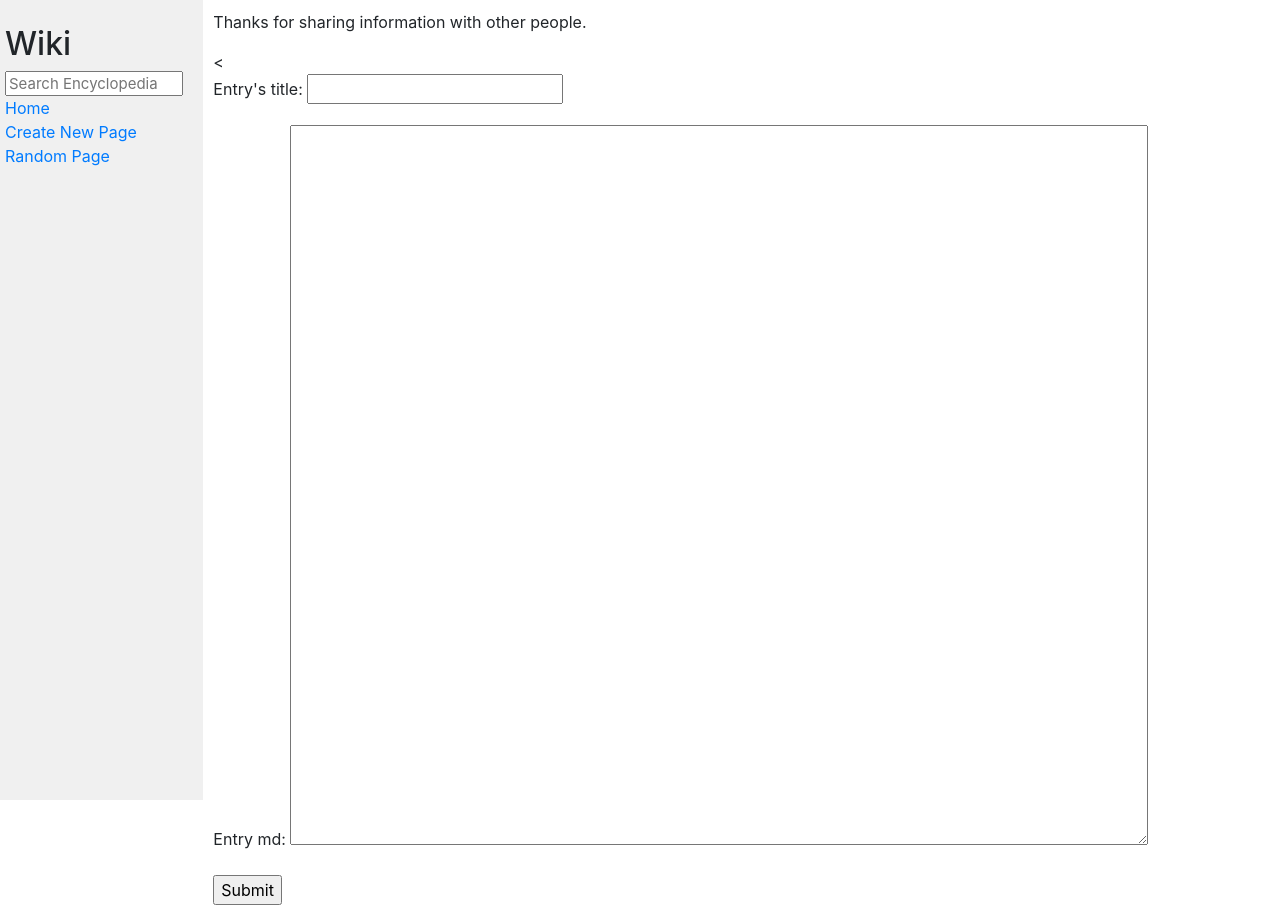
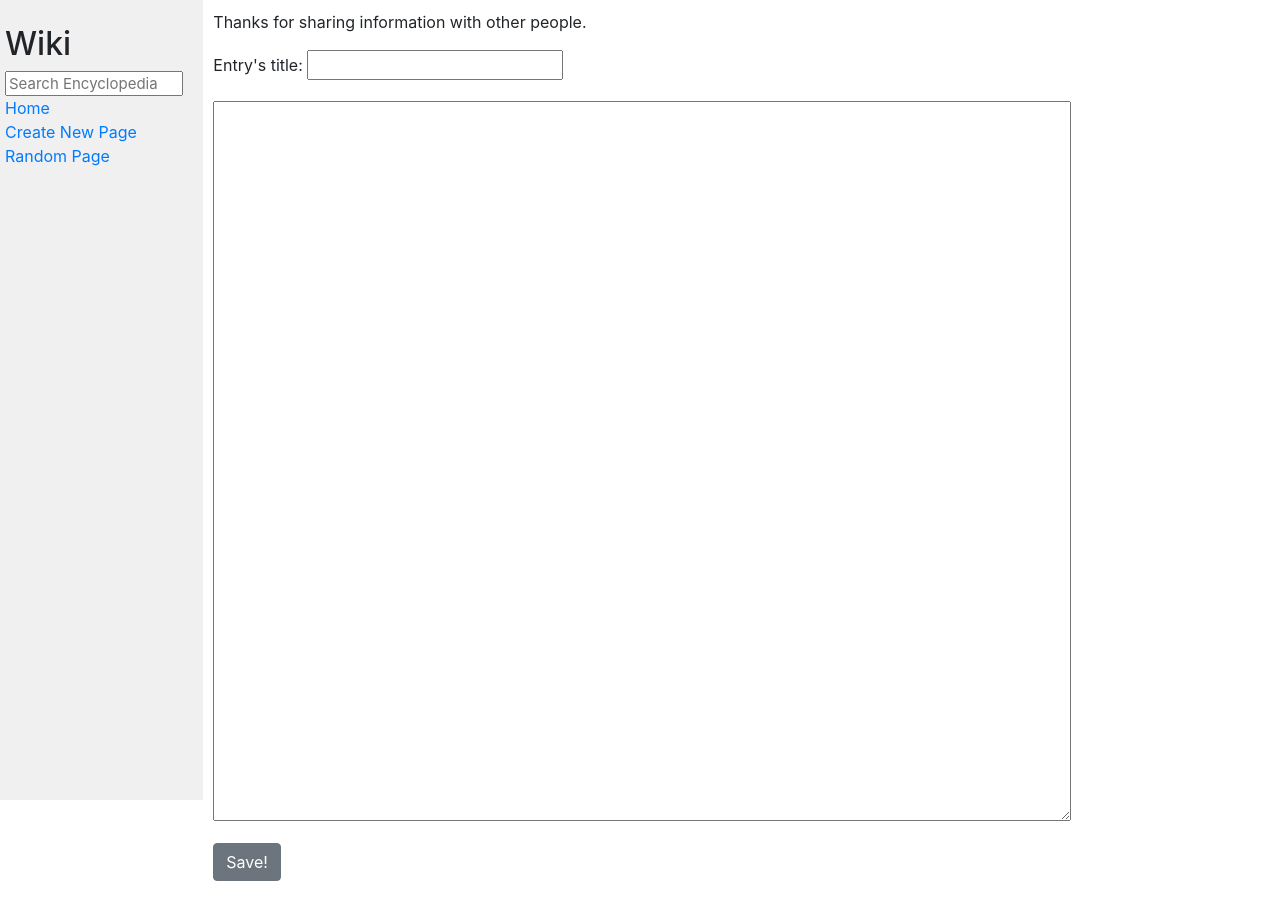
Before and after one commit to LeandroBurioni/CS50-web, a Django app: page /new/ in a window 1280 px wide. After the commit the page ends 881 px from the top, so only its background shows below. Run offline with Django 3.2, Linux system fonts and the light colour scheme; some libraries are stand-ins or nearby versions.

Commit message:
aesthetic

```diff
--- a/encyclopedia/templates/encyclopedia/edit.html
+++ b/encyclopedia/templates/encyclopedia/edit.html
@@ -7,9 +7,8 @@
 {% block body %}
 
     <p>Thanks for add information about {{ title }}</p>
-    <form action="{% url 'encyclopedia:edit' title %}" method="POST">
-        <textarea name="textarea" style="width: 80%; height: 500px;">{{ entry_md |safe}}</textarea>
-        <button type="submit">Save!</button>
+    <form action="{% url 'encyclopedia:edit' title %}" method="POST"><textarea name="textarea" style="width: 80%; height: 500px;">{{entry_md}}</textarea>
+        <button class="btn btn-secondary" type="submit">Save!</button>
         {% csrf_token %}
     </form>
     {% endblock %}
--- a/encyclopedia/templates/encyclopedia/entry.html
+++ b/encyclopedia/templates/encyclopedia/entry.html
@@ -6,5 +6,5 @@
 
 {% block body %}
     {{ entry_html |safe }}
-    <a href="{% url 'encyclopedia:edit' entry_title%}"><input type="button" value="Edit"></a>
+    <a href="{% url 'encyclopedia:edit' entry_title%}"><input class="btn btn-secondary rounded" type="button" value="Edit"></a>
 {% endblock %}
--- a/encyclopedia/templates/encyclopedia/new.html
+++ b/encyclopedia/templates/encyclopedia/new.html
@@ -6,10 +6,12 @@
 
 {% block body %}
 <p> Thanks for sharing information with other people.</p>
+    <div class="form-group">
     <form action="{% url 'encyclopedia:new' %}" method="POST">
         {% csrf_token %}
-        < {{ form.as_p }}
-        <input type="submit">
+        {{ form.as_p }}
+        <input class="btn btn-secondary" type="submit" value="Save!">
     </form>
+    </div>
 
 {% endblock %}
--- a/encyclopedia/views.py
+++ b/encyclopedia/views.py
@@ -26,7 +26,7 @@ def rand(request):
 
 class NewEntryForm(forms.Form):
     title = forms.CharField(label="Entry's title")
-    entry_md = forms.CharField(widget=forms.Textarea)
+    entry_md = forms.CharField(label="" ,widget=forms.Textarea(attrs={"rows":5, "cols":20}))
 
 def new(request):
     if request.method == "POST":
@@ -63,8 +63,7 @@ def results(request): #it was very dificult, i tried to use Django's form but i
 
 def edit(request, title):
     if request.method == "POST":  #if the buttom was pressed
-        entry_md = request.POST['textarea']
-
+        entry_md = request.POST.get('textarea')
         util.save_entry(title, entry_md)
         return redirect("encyclopedia:search", title)
     else:
```
